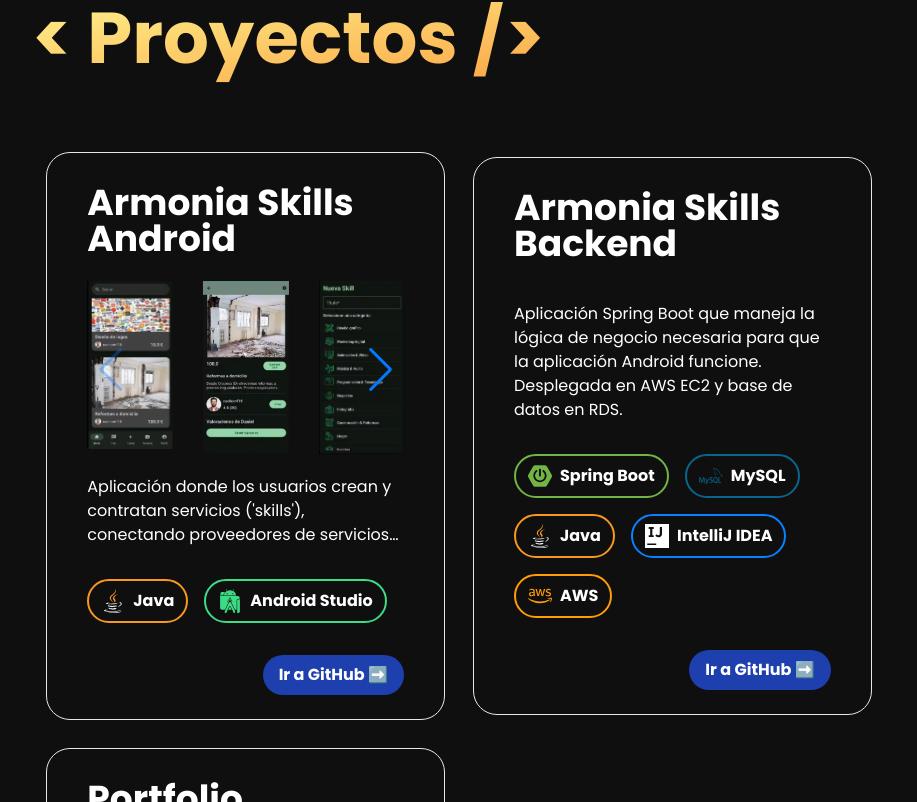
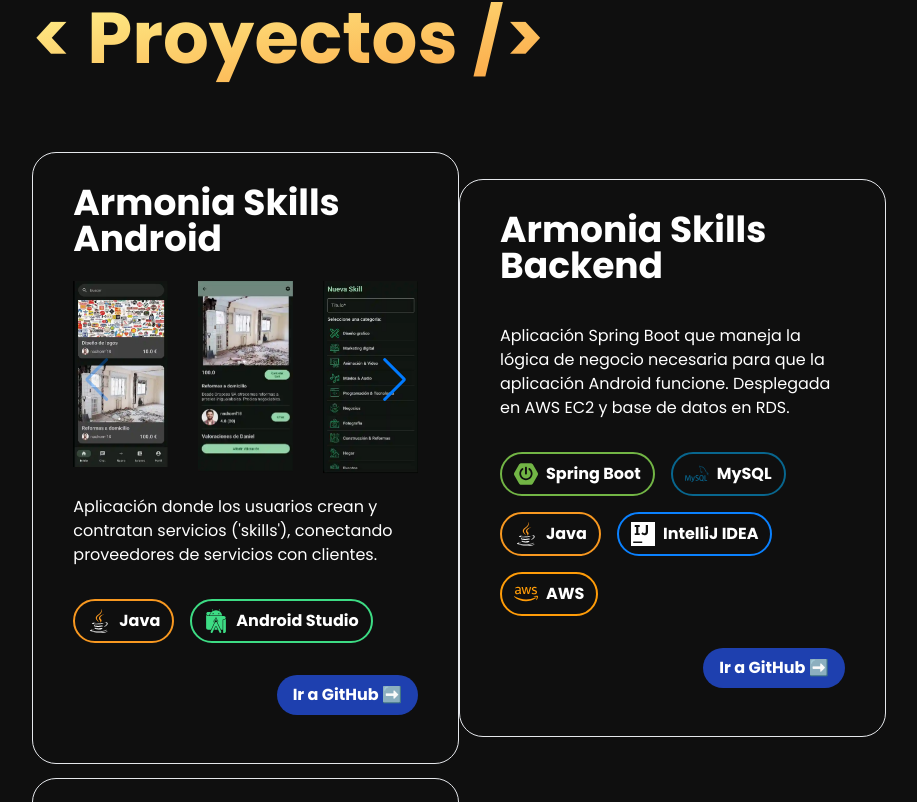
Before and after one commit to AngelZhang159/portfolio-web, a React (Vite) app: page / in a window 1280 px wide. Shown: the part 2998-3800 px from the top of the page, without its empty margins (181-1098 px from the left). Built offline with nearby package versions, Linux system fonts and the light colour scheme.

Commit message:
Fix card boundaries

```diff
--- a/src/components/main/Card.jsx
+++ b/src/components/main/Card.jsx
@@ -36,9 +36,9 @@ export default function Card({ title, description, photos, badges, link }) {
 	}, [])
 
 	return (
-		<div className="p-3.5">
+		<div className="pt-3.5">
 			<div className="relative rounded-3xl border">
-				<div className="relative flex flex-col justify-between px-10 pt-8">
+				<div className="relative flex flex-col justify-between p-6 pt-8 lg:px-10">
 					<p className="text-4xl font-bold leading-none">{title}</p>
 
 					<div className="py-6">
```
